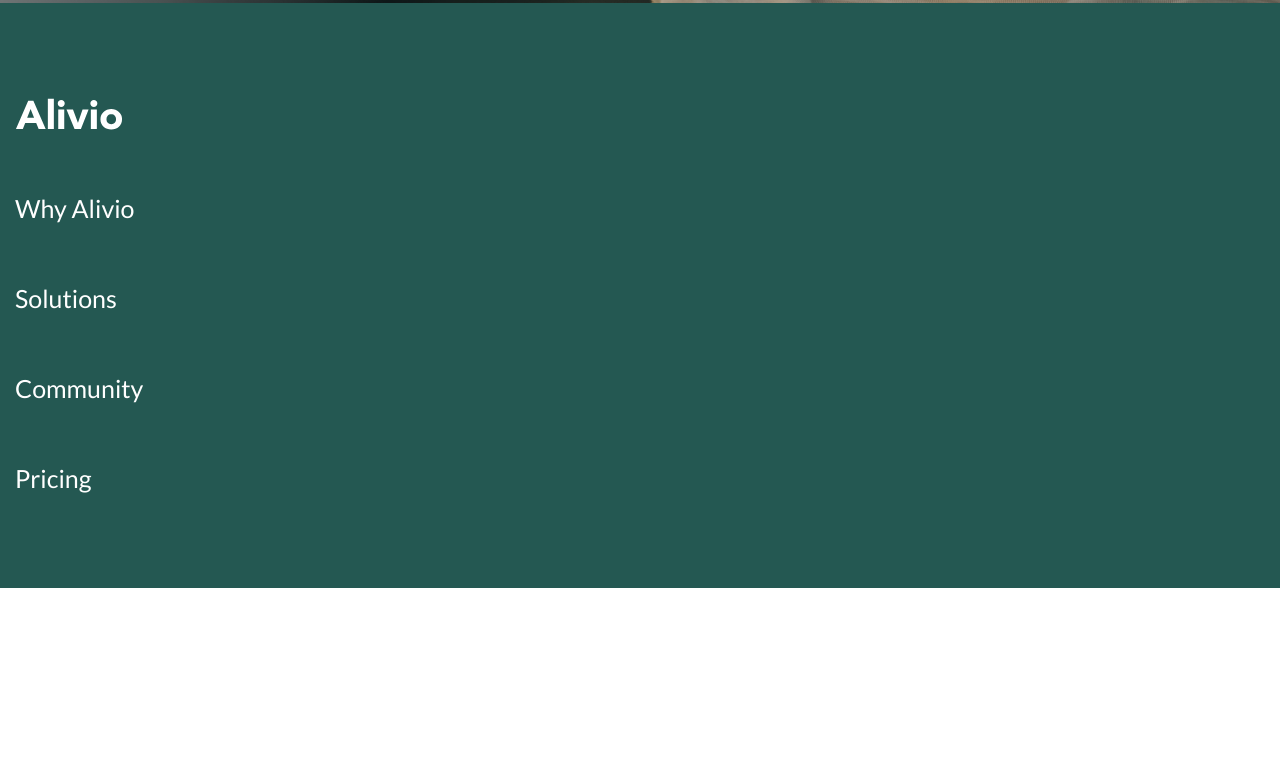
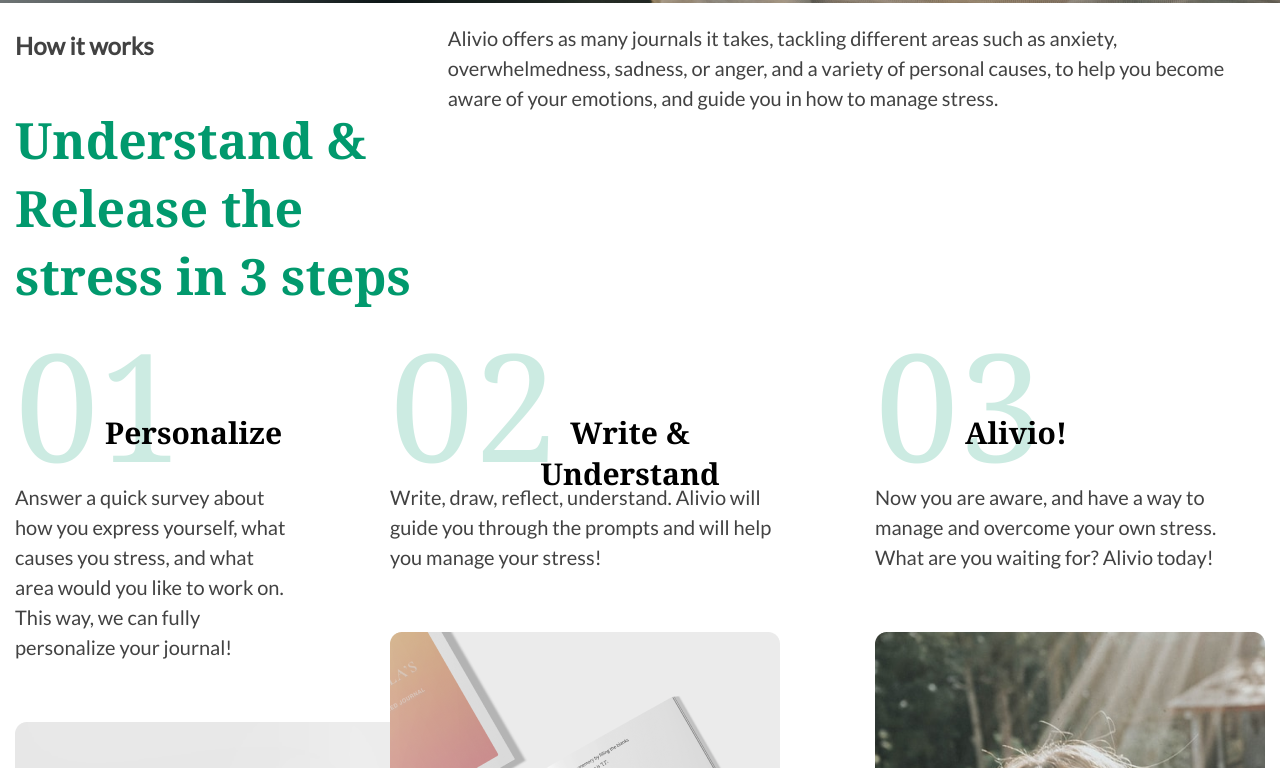
Before and after one commit to amsornet/alivio, a plain HTML site: page index.html in a window 1280 px wide. Shown: the part 892-1660 px from the top of the page. Before the commit the page ends 1480 px from the top, so only its background shows below. Drawn offline with Linux system fonts and the light colour scheme.

Commit message:
section cards

```diff
--- a/css/style.css
+++ b/css/style.css
@@ -1,6 +1,7 @@
 @import url('https://fonts.googleapis.com/css2?family=Lato&display=swap');
 html {
     box-sizing: border-box;
+    font-size: 62.5%;
 }
 *, *::before, *::after {
     box-sizing: inherit;
@@ -86,3 +87,110 @@ body {
 .footer ul li:last-child {
     margin-bottom: 0;
 }
+
+.section-cards {
+    max-width: 1413px;
+    width: 100%;
+    margin: 0 auto;
+    padding: 0 15px;
+}
+
+.section-cards .title {
+    color: #424242;
+    font-size: 24px;
+    font-style: normal;
+    font-weight: 600;
+    line-height: 157%; /* 37.68px */
+}
+
+
+.section-cards h2 {
+    color: #01996D;
+    font-family: Georgia;
+    font-size: 50px;
+    font-style: normal;
+    font-weight: 700;
+    /*line-height: 157%; !* 78.5px *!*/
+}
+
+.section-cards .text {
+    color: #424242;
+    font-family: Lato;
+    font-size: 20px;
+    font-style: normal;
+    font-weight: 500;
+    line-height: 150%; /* 30px */
+}
+
+.title-flex {
+    display: flex;
+    justify-content: space-around;
+}
+
+.cards {
+    display: flex;
+    gap: 9.5rem;
+}
+
+.card {
+    max-width: 390px;
+    width: 100%;
+    height: 100%;
+    /*margin: 0 auto;*/
+    /*padding: 0 15px;*/
+    position: relative;
+}
+.card .card__title
+{
+    color: rgba(1, 153, 109, 0.20);
+    text-align: center;
+    font-family: Georgia;
+    font-size: 150px;
+    font-style: normal;
+    font-weight: 400;
+    /*line-height: 150%; !* 225px *!*/
+    position: absolute;
+    top: -20rem;
+    left: 0;
+
+
+}
+.card .card__title_text
+{
+    color: #000;
+    text-align: center;
+    font-family: Georgia;
+    font-size: 30px;
+    font-style: normal;
+    font-weight: 700;
+    /*line-height: 150%; !* 45px *!*/
+    position: absolute;
+    top: 3rem;
+    left: 9rem;
+}
+
+.card .card__text
+{
+    color: #424242;
+    font-family: Lato;
+    font-size: 20px;
+    font-style: normal;
+    font-weight: 500;
+    line-height: 150%; /* 30px */
+    margin: 13rem auto 6rem;
+}
+
+.card .card-image
+{
+    position: relative;
+
+}
+
+.card-image img {
+    position: absolute;
+}
+
+.card-image .image {
+    top: 22.5rem;
+    left: 20.5rem;
+}
--- a/index.html
+++ b/index.html
@@ -15,7 +15,42 @@
     <button>Find Your Way</button>
   </div>
 </header>
-
+<!--main-->
+<main>
+  <section class="section-cards">
+    <div class="title-flex">
+      <div>
+        <p class="title">How it works</p>
+        <h2>Understand & Release the stress in 3 steps</h2>
+      </div>
+      <p class="text">Alivio offers as many journals it takes, tackling different areas such as anxiety, overwhelmedness, sadness, or anger, and a variety of personal causes, to help you become aware of your emotions, and guide you in how to manage stress.</p>
+    </div>
+    <div class="cards">
+      <div class="card">
+        <p class="card__title">01</p>
+        <p class="card__title_text">Personalize</p>
+        <p class="card__text">Answer a quick survey about how you express yourself, what causes you stress, and what area would you like to work on. This way, we can fully personalize your journal!</p>
+        <div class="card-image">
+          <img src="img/card_01.png" alt="01">
+          <img src="img/card_01-01.png" alt="01-01" class="image">
+        </div>
+      </div>
+      <div class="card">
+        <p class="card__title">02</p>
+        <p class="card__title_text">Write & Understand</p>
+        <p class="card__text">Write, draw, reflect, understand. Alivio will guide you through the prompts and will help you manage your stress!</p>
+        <img src="img/card_02.png" alt="02">
+      </div>
+      <div class="card">
+        <p class="card__title">03</p>
+        <p class="card__title_text">Alivio!</p>
+        <p class="card__text">Now you are aware, and have a way to manage and overcome your own stress.
+          What are you waiting for? Alivio today!</p>
+          <img src="img/card_03.png" alt="03">
+      </div>
+    </div>
+  </section>
+</main>
 <!--footer-->
 <footer class="footer">
   <div class="container">
```
Also changed, not shown: img/01.png (added), img/02.png (added), img/03.png (added), img/card_01-01.png (added), img/card_01.png (added), img/card_02.png (added), img/card_03.png (added).
